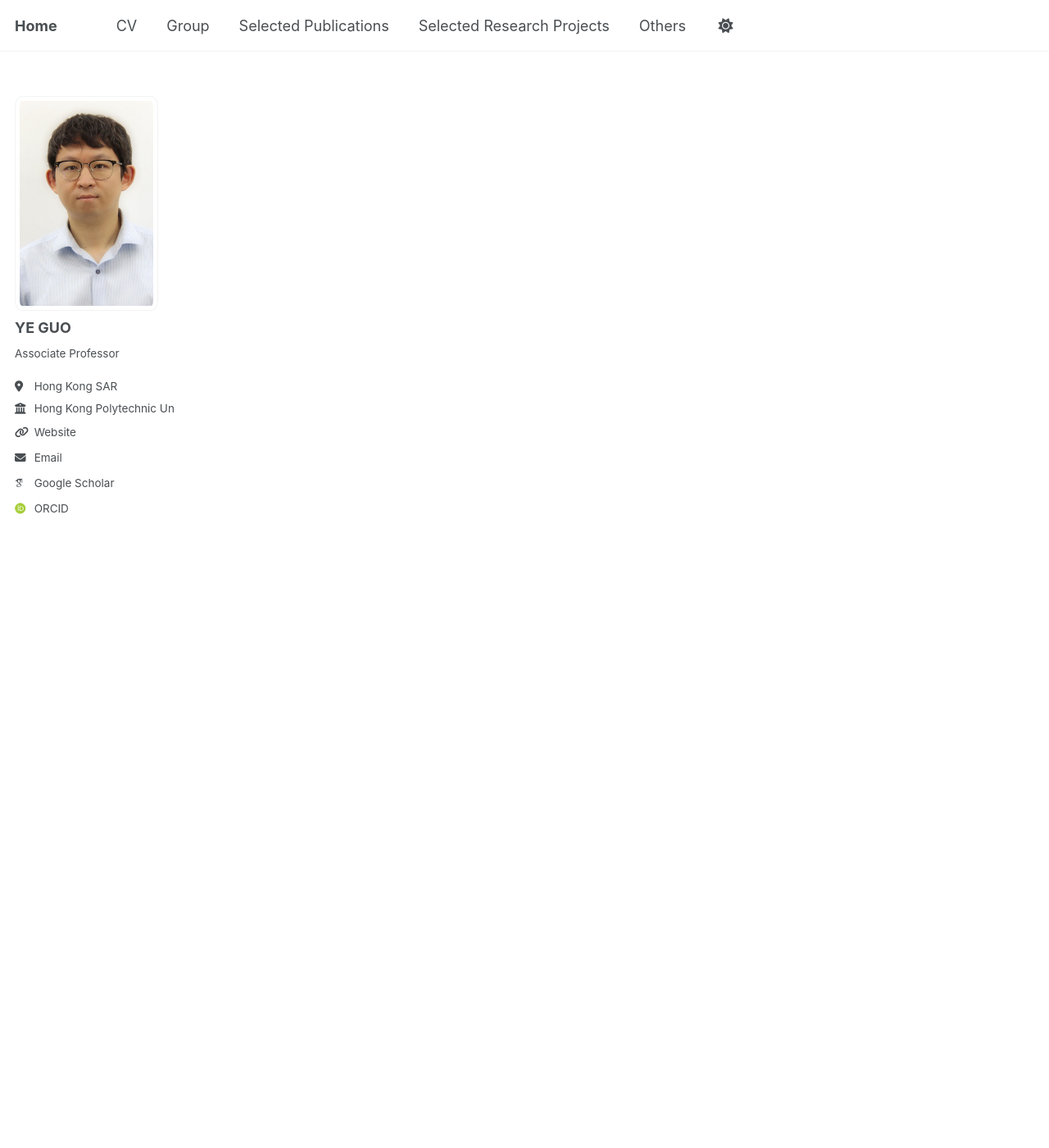
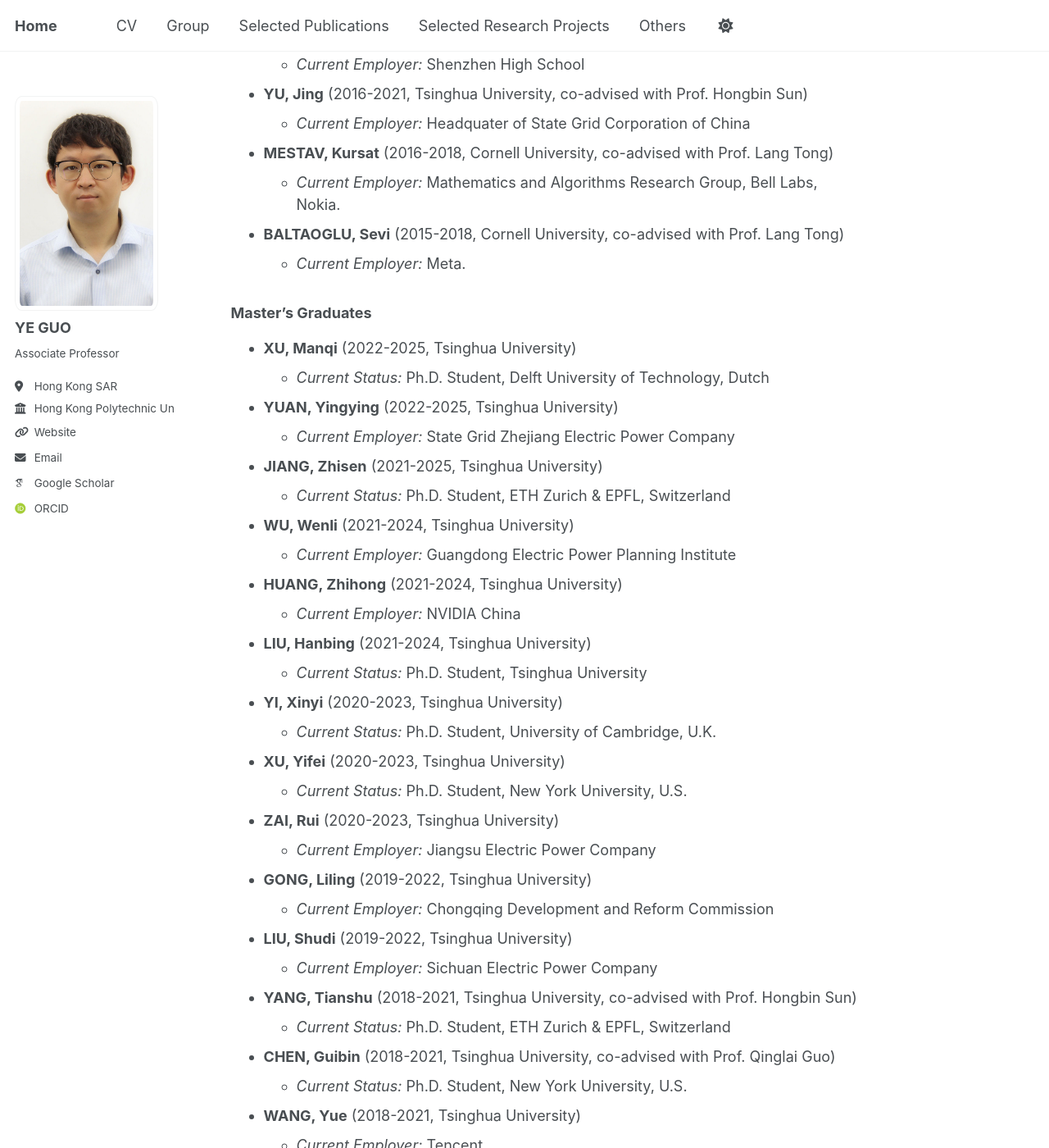
Before and after one commit to ye-guo/ye-guo.github.io, a Jekyll site: the page built from _pages/group.md, in a window 1280 px wide and 1400 px high, scrolled down 2433 px. Shown: the whole window at 82% size. Built offline with Jekyll 4.4.1, drawn with Linux system fonts in a browser that asks for light colours; some web fonts are replaced; a script that is not in the unit is left out; some of the changed text lies outside the part shown.

Commit message:
updates info

```diff
--- a/_pages/group.md
+++ b/_pages/group.md
@@ -7,20 +7,122 @@
   - /group.md
 ---
 
-Current Students:
+## Current Students & Researchers
 
-Ph.D. students
+### Ph.D. students (Tsinghua University)
 
-LIU Leijia(Starting 2025, B.E. from Chongqing University): Renewable energy probability forecast
-ZHAO Chenhao (Starting 2023, B.E. and M.Eng from the University of Rochester): Electricity market evaluations
-...
+- LIU, Leijia (2025-now)
+  - B.E. from XXX University
+  - XXX
+- LI, Chenghan (2024-now)
+  - XX. from XX University
+  - XXX
+- GAO, Chenge (2023-now)
+  - B.E. from China Agriculture University
+  - AI, Electricity Market
+- ZHAO, Chenhao (2023-now)
+  - B.E. and M.Eng from the University of Rochester
+  - Electricity Market Evaluations
+- LIN, Hanyang (2022-now)
+  - MSc from lmperial College London
+  - Electricity Market Operation
+- LI, Jiaxuan (2022-now)
+  - XX. from XX University
+  - XXX
+- HUANG, Jieming (2020-now)
+  - B.E. from China Agriculture University
+  - Power System Optimization
 
-Masters students
+### Master's students (Tsinghua University)
 
-WEI Ran (Starting 2025, B.E. from Tsinghua University): Large language model-based forecast
+- WEI, Ran (2025-now)
+  - B.E. from Tsinghua University
+  - Large language model-based forecast
+- ZHAO, Zhiyi (2024-now)
+  - B.E. from XXX University
+  - XXX
+- QI, Yuchen (2024-now)
+  - B.E. from XXX University
+  - XXX
+- XU, Jingwen (2024-now)
+  - B.E. from XXX University
+  - XXX
+- LI, Longfei (2023-now)
+  - B.E. from XXX University
+  - XXX
+- WANG, Shichao (2023-now)
+  - B.E. from North China Electric Power University
+  - Virtual power plant
+- JIANG, Yuheng (2023-now)
+  - B.E. from XXX University
+  - XXX
 
 
-Alumni
-LIU Haitian (Ph.D. 2025): Current Employer
-JIANG Zhisen (Master 2025): Ph.D. student at ETH
-...
+## Alumni
+
+### Ph.D. Graduates
+
+- **LIU, Haitian** (2019-2025, Tsinghua University)
+  - *Current Employer:* Electric Power Planning Institute
+- **LIU, Qiong** (2021-2024, Tsinghua University)
+  - *Current Employer:* Postdoc, The Chinese University of Hong Kong
+- **SHI, Jiantao** (2019-2024, Tsinghua University)
+  - *Current Employer:* Guangdong Electric Power Company
+- **MENG, Zichao** (2020-2024, Tsinghua University)
+  - *Current Employer:* Guangdong Electric Power Company
+- **LIU, Hao** (2019-2023, Tsinghua University, co-advised with Prof. Hongbin Sun)
+  - *Current Employer:* Electric Power Planning Institute
+- **XU, Zheng** (2017-2022, Tsinghua University, co-advised with Prof. Hongbin Sun)
+  - *Current Employer:* Jiangsu Electric Power Company
+- **ZHAO, Yiqi** (2017-2021, Tsinghua University)
+  - *Current Employer:* Shenzhen High School
+- **YU, Jing** (2016-2021, Tsinghua University, co-advised with Prof. Hongbin Sun)
+  - *Current Employer:* Headquater of State Grid Corporation of China
+- **MESTAV, Kursat** (2016-2018, Cornell University, co-advised with Prof. Lang Tong)
+  - *Current Employer:* Mathematics and Algorithms Research Group, Bell Labs, Nokia.
+- **BALTAOGLU, Sevi** (2015-2018, Cornell University, co-advised with Prof. Lang Tong)
+  - *Current Employer:* Meta.
+
+### Master's Graduates
+
+- **XU, Manqi** (2022-2025, Tsinghua University)
+  - *Current Status:* Ph.D. Student, Delft University of Technology, Dutch
+- **YUAN, Yingying** (2022-2025, Tsinghua University)
+  - *Current Employer:* State Grid Zhejiang Electric Power Company
+- **JIANG, Zhisen** (2021-2025, Tsinghua University)
+  - *Current Status:* Ph.D. Student, ETH Zurich & EPFL, Switzerland
+- **WU, Wenli** (2021-2024, Tsinghua University)
+  - *Current Employer:* Guangdong Electric Power Planning Institute
+- **HUANG, Zhihong** (2021-2024, Tsinghua University)
+  - *Current Employer:* NVIDIA China
+- **LIU, Hanbing** (2021-2024, Tsinghua University)
+  - *Current Status:* Ph.D. Student, Tsinghua University
+- **YI, Xinyi** (2020-2023, Tsinghua University)
+  - *Current Status:* Ph.D. Student, University of Cambridge, U.K.
+- **XU, Yifei** (2020-2023, Tsinghua University)
+  - *Current Status:* Ph.D. Student, New York University, U.S.
+- **ZAI, Rui** (2020-2023, Tsinghua University)
+  - *Current Employer:* Jiangsu Electric Power Company
+- **GONG, Liling** (2019-2022, Tsinghua University)
+  - *Current Employer:* Chongqing Development and Reform Commission
+- **LIU, Shudi** (2019-2022, Tsinghua University)
+  - *Current Employer:* Sichuan Electric Power Company
+- **YANG, Tianshu** (2018-2021, Tsinghua University, co-advised with Prof. Hongbin Sun)
+  - *Current Status:* Ph.D. Student, ETH Zurich & EPFL, Switzerland
+- **CHEN, Guibin** (2018-2021, Tsinghua University, co-advised with Prof. Qinglai Guo)
+  - *Current Status:* Ph.D. Student, New York University, U.S.
+- **WANG, Yue** (2018-2021, Tsinghua University)
+  - *Current Employer:* Tencent
+- **CHEN, Jiaqi** (2017-2020, Tsinghua University, co-advised with Prof. Wenchuan Wu)
+  - *Current Status:* Ph.D. Student, University of Wisconsin Madison, U.S.
+- **QIN, Xin** (2017-2020, Tsinghua University, co-advised with Prof. Hongbin Sun)
+  - *Current Status:* Ph.D. Student, University of Cambridge, U.K.
+- **CHEN, Cong** (2017-2019, Tsinghua University, co-advised with Prof. Hongbin Sun)
+  - *Current Status:* Ph.D. Student, Cornell University & Assistant Professor at Dartmouth University starting 2025
+
+### Postdoctoral Researchers
+
+- **LUO, Zhe** (2019-2021, Tsinghua University)
+  - *Current Employer:* Shenzhen Polytechnic University
+- **TANG, Wenjun** (2019-2021, Tsinghua University)
+  - *Current Employer:* Shenzhen Electric Power Company
```
Also changed, not shown: _pages/home.md (+4 -4 lines).
